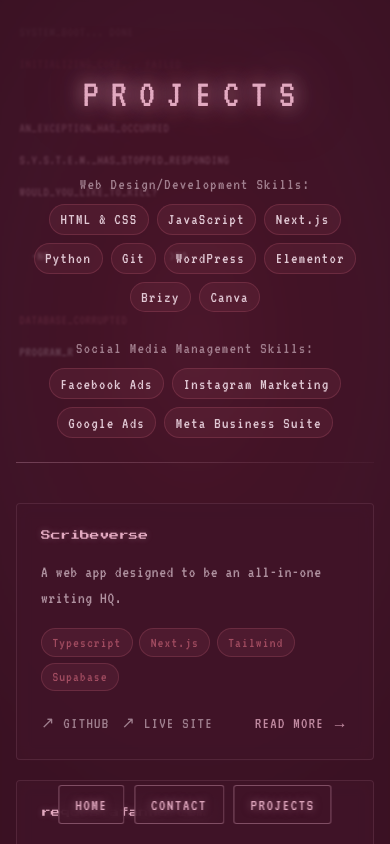
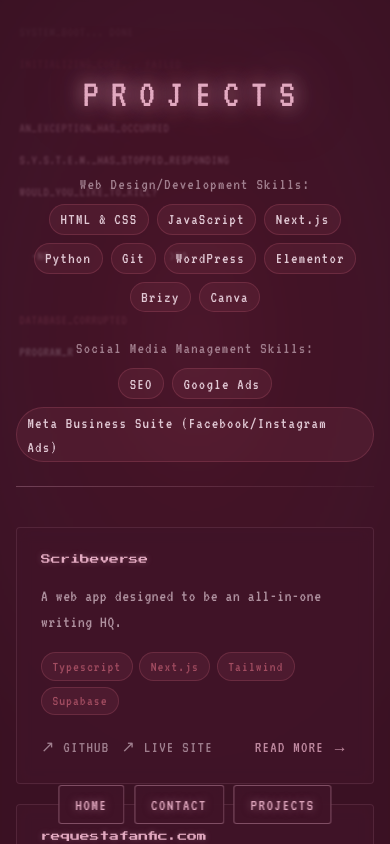
Before and after one commit to hlrydev/Hillary-C_webdev_portfolio3.0, a Next.js app: page /projects in a window 390 px wide. Shown: the top 844 px of the page. Built offline with nearby package versions, Linux system fonts and the light colour scheme.

Commit message:
fixed mobile issue

```diff
--- a/src/app/page.js
+++ b/src/app/page.js
@@ -161,7 +161,6 @@ export default function Home() {
             letterSpacing: "0.05em",
             lineHeight: 1.2,
             margin: 0,
-            wordBreak: "break-word",
           }}
         >
           {nameDisplay}
--- a/src/app/projects/page.js
+++ b/src/app/projects/page.js
@@ -349,10 +349,9 @@ export default function Projects() {
               }}
             >
               {[
-                "Facebook Ads",
-                "Instagram Marketing",
+                "SEO",
                 "Google Ads",
-                "Meta Business Suite",
+                "Meta Business Suite (Facebook/Instagram Ads)",
               ].map((skill) => (
                 <span
                   key={skill}
```
